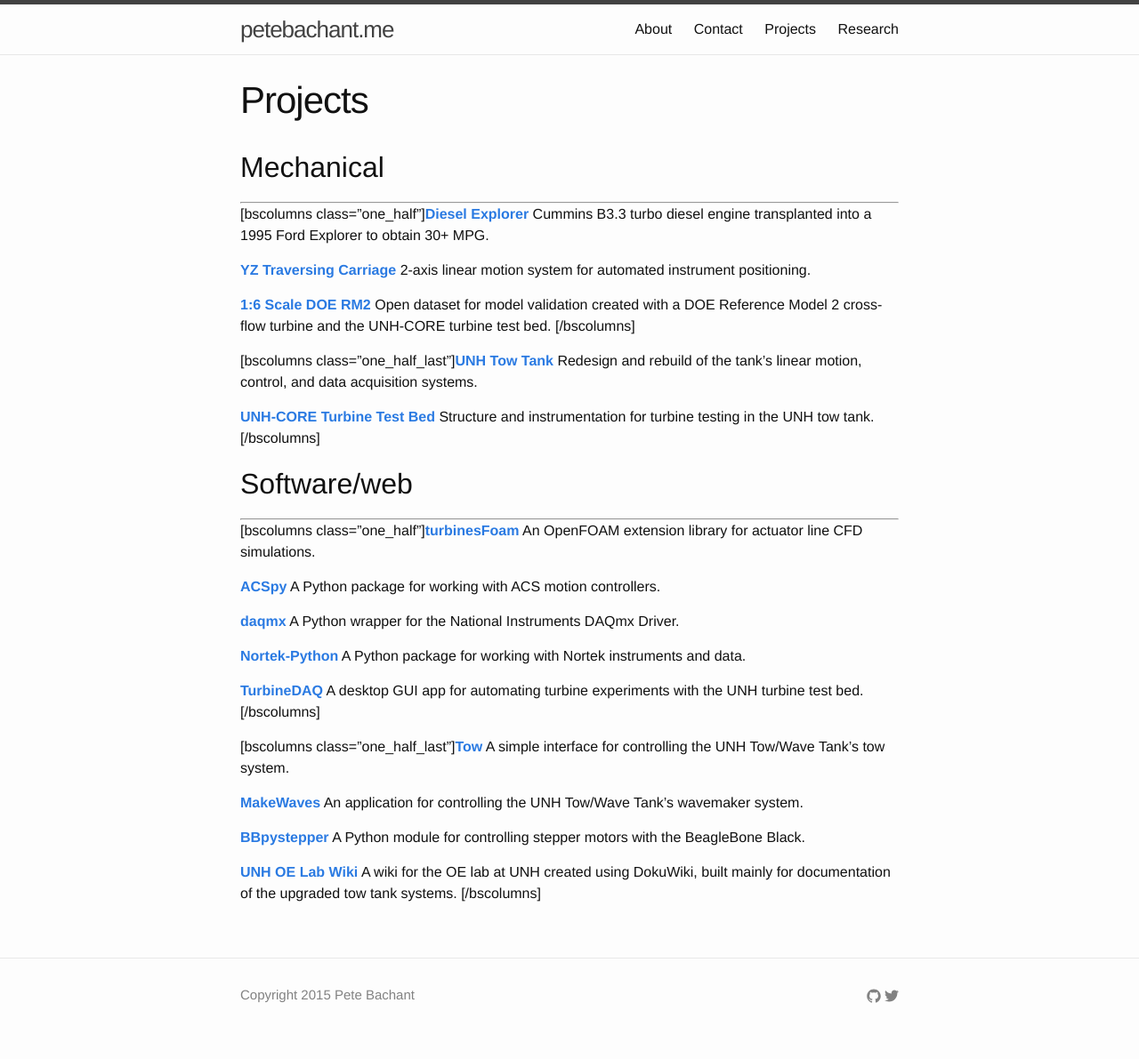
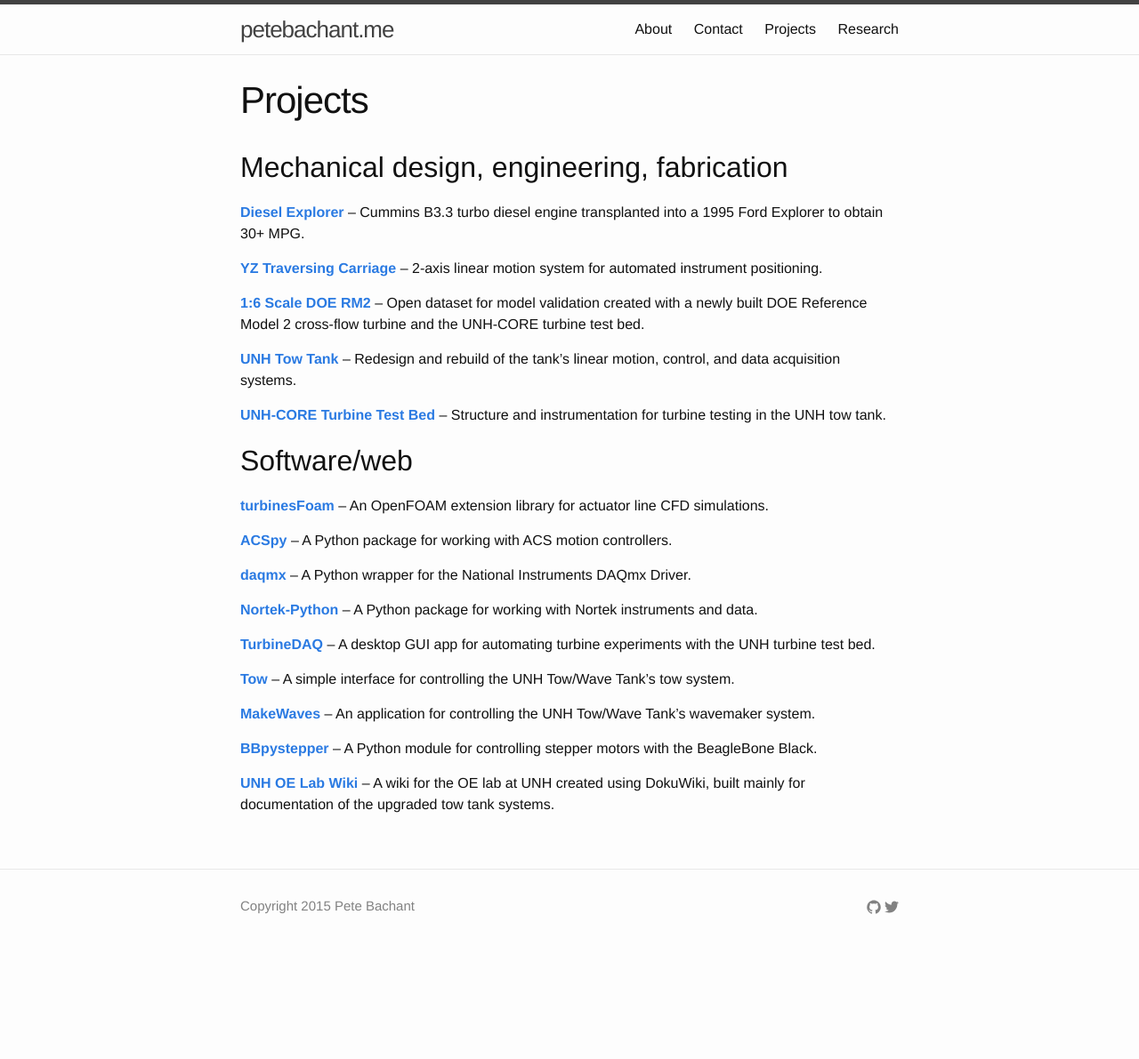
Before and after one commit to petebachant/petebachant.github.io, a Jekyll site: the page built from projects.md, in a window 1280 px wide. Shown: the whole page at 89% size. Built offline with Jekyll 4.4.1, drawn with Linux system fonts in a browser that asks for light colours; Markdown is read by kramdown in place of the engine named in the settings; after the commit the page ends 1091 px from its top, so only the background shows below that.

Commit message:
Fix up projects page

```diff
--- a/projects.md
+++ b/projects.md
@@ -5,82 +5,57 @@
 layout: page
 slug: projects
 title: Projects
-wordpress_id: 4
 ---
 
-## Mechanical
+## Mechanical design, engineering, fabrication
 
-
-
-
-* * *
-
-
-[bscolumns class="one_half"][**Diesel Explorer**](http://petebachant.me/projects/diesel-explorer/)
-Cummins B3.3 turbo diesel engine transplanted into a 1995 Ford Explorer to obtain 30+ MPG.
+[**Diesel Explorer**](/projects/diesel-explorer) -- Cummins B3.3 turbo diesel
+engine transplanted into a 1995 Ford Explorer to obtain 30+ MPG.
 
 
 [**YZ Traversing Carriage**](http://petebachant.me/yz-traversing-carriage/)
-2-axis linear motion system for automated instrument positioning.
+ -- 2-axis linear motion system for automated instrument positioning.
 
+[**1:6 Scale DOE RM2**](https://github.com/UNH-CORE/RM2-tow-tank) -- Open
+dataset for model validation created with a newly built DOE Reference Model 2
+cross-flow turbine and the UNH-CORE turbine test bed.
 
-[**1:6 Scale DOE RM2**](https://github.com/UNH-CORE/RM2-tow-tank)
-Open dataset for model validation created with a DOE Reference Model 2 cross-flow turbine and the UNH-CORE turbine test bed.
-[/bscolumns]
+[**UNH Tow
+Tank**](https://marine.unh.edu/oelab/wiki/doku.php?id=tow_tank:changes:2012:doe_upgrades) --
+Redesign and rebuild of the tank's linear motion, control, and data acquisition
+systems.
 
-[bscolumns class="one_half_last"]**[UNH Tow Tank](https://marine.unh.edu/oelab/wiki/doku.php?id=tow_tank:changes:2012:doe_upgrades)**
-Redesign and rebuild of the tank's linear motion, control, and data acquisition systems.
-
-
-**[UNH-CORE Turbine Test Bed](https://marine.unh.edu/oelab/wiki/doku.php?id=tow_tank:technical_info:turbine_test_bed)**
+[**UNH-CORE Turbine Test
+Bed**](https://marine.unh.edu/oelab/wiki/doku.php?id=tow_tank:technical_info:turbine_test_bed) --
 Structure and instrumentation for turbine testing in the UNH tow tank.
-[/bscolumns]
-
-
-
 
 
 ## Software/web
 
+[**turbinesFoam**](https://github.com/turbinesFoam/turbinesFoam) --  An OpenFOAM
+extension library for actuator line CFD simulations.
 
+[**ACSpy**](https://github.com/petebachant/ACSpy) --  A Python package for
+working with ACS motion controllers.
 
+[**daqmx**](https://github.com/petebachant/daqmx) -- A Python wrapper for the
+National Instruments DAQmx Driver.
 
-* * *
+[**Nortek-Python**](https://github.com/petebachant/Nortek-Python) -- A Python
+package for working with Nortek instruments and data.
 
+[**TurbineDAQ**](https://github.com/petebachant/TurbineDAQ) -- A desktop GUI app
+for automating turbine experiments with the UNH turbine test bed.
 
+[**Tow**](https://github.com/petebachant/Tow) -- A simple interface for
+controlling the UNH Tow/Wave Tank's tow system.
 
-[bscolumns class="one_half"][**turbinesFoam**](https://github.com/turbinesFoam/turbinesFoam)
-An OpenFOAM extension library for actuator line CFD simulations.
+[**MakeWaves**](https://github.com/petebachant/MakeWaves) -- An application for
+controlling the UNH Tow/Wave Tank's wavemaker system.
 
+[**BBpystepper**](https://github.com/petebachant/BBpystepper) -- A Python module
+for controlling stepper motors with the BeagleBone Black.
 
-[**ACSpy**](https://github.com/petebachant/ACSpy)
-A Python package for working with ACS motion controllers.
-
-
-[**daqmx**](https://github.com/petebachant/daqmx)
-A Python wrapper for the National Instruments DAQmx Driver.
-
-
-[**Nortek-Python**](https://github.com/petebachant/Nortek-Python)
-A Python package for working with Nortek instruments and data.
-
-
-[**TurbineDAQ**](https://github.com/petebachant/TurbineDAQ)
-A desktop GUI app for automating turbine experiments with the UNH turbine test bed.
-[/bscolumns]
-
-[bscolumns class="one_half_last"][**Tow**](https://github.com/petebachant/Tow)
-A simple interface for controlling the UNH Tow/Wave Tank's tow system.
-
-
-[**MakeWaves**](https://github.com/petebachant/MakeWaves)
-An application for controlling the UNH Tow/Wave Tank's wavemaker system.
-
-
-[**BBpystepper**](https://github.com/petebachant/BBpystepper)
-A Python module for controlling stepper motors with the BeagleBone Black.
-
-
-[**UNH OE Lab Wiki**](http://marine.unh.edu/oelab/wiki)
-A wiki for the OE lab at UNH created using DokuWiki, built mainly for documentation of the upgraded tow tank systems.
-[/bscolumns]
+[**UNH OE Lab Wiki**](http://marine.unh.edu/oelab/wiki) -- A wiki for the OE lab
+at UNH created using DokuWiki, built mainly for documentation of the upgraded
+tow tank systems.
```
